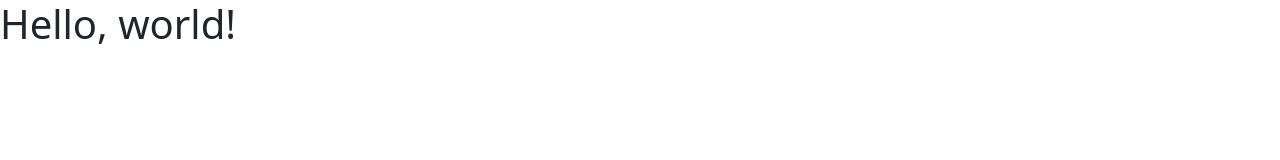
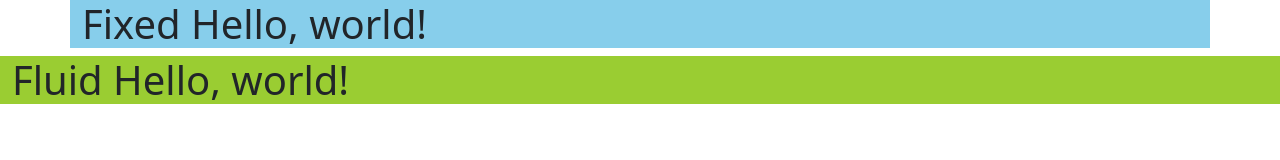
Before and after one commit to kUcLis/LearningBootsTrap, a plain HTML site: page index.html in a window 1280 px wide. Drawn offline with nearby package versions, Linux system fonts and the light colour scheme.

Commit message:
Changed index.html to learn about containters

```diff
--- a/index.html
+++ b/index.html
@@ -7,7 +7,13 @@
     <link href="https://cdn.jsdelivr.net/npm/bootstrap@5.3.0-alpha1/dist/css/bootstrap.min.css" rel="stylesheet" integrity="sha384-GLhlTQ8iRABdZLl6O3oVMWSktQOp6b7In1Zl3/Jr59b6EGGoI1aFkw7cmDA6j6gD" crossorigin="anonymous">
   </head>
   <body>
-    <h1>Hello, world!</h1>
+    <div class="container" style="background: skyblue">
+         <h1>Fixed Hello, world!</h1>
+    </div>
+
+    <div class="container-fluid" style="background: yellowgreen">
+        <h1>Fluid Hello, world!</h1>
+   </div>
     <script src="https://cdn.jsdelivr.net/npm/bootstrap@5.3.0-alpha1/dist/js/bootstrap.min.js" integrity="sha384-mQ93GR66B00ZXjt0YO5KlohRA5SY2XofN4zfuZxLkoj1gXtW8ANNCe9d5Y3eG5eD" crossorigin="anonymous"></script>
   </body>
 </html>
```
